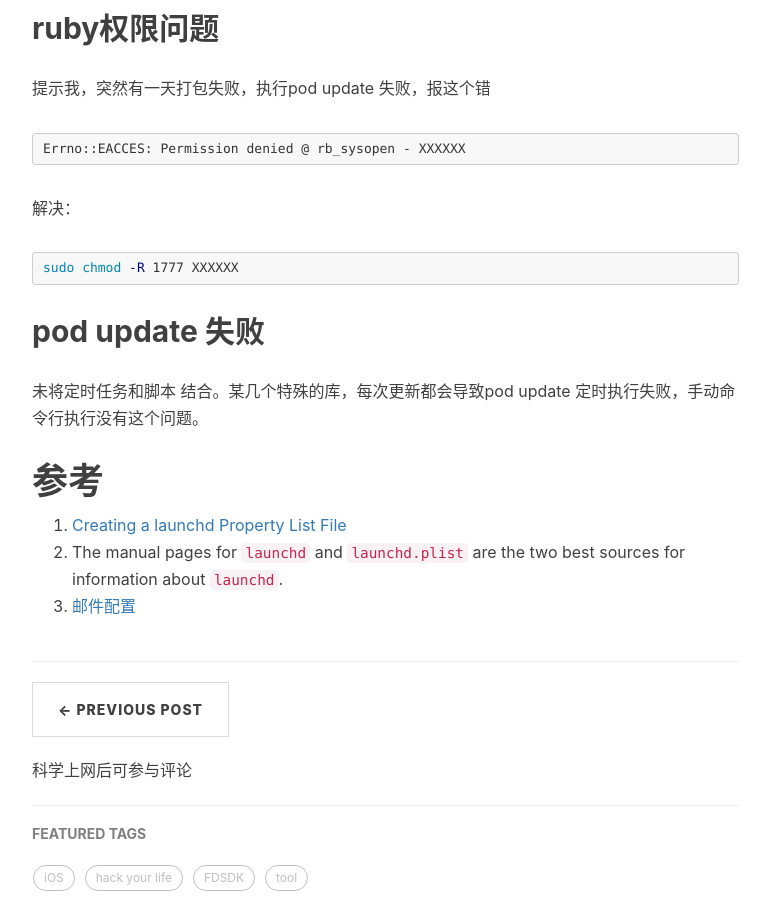
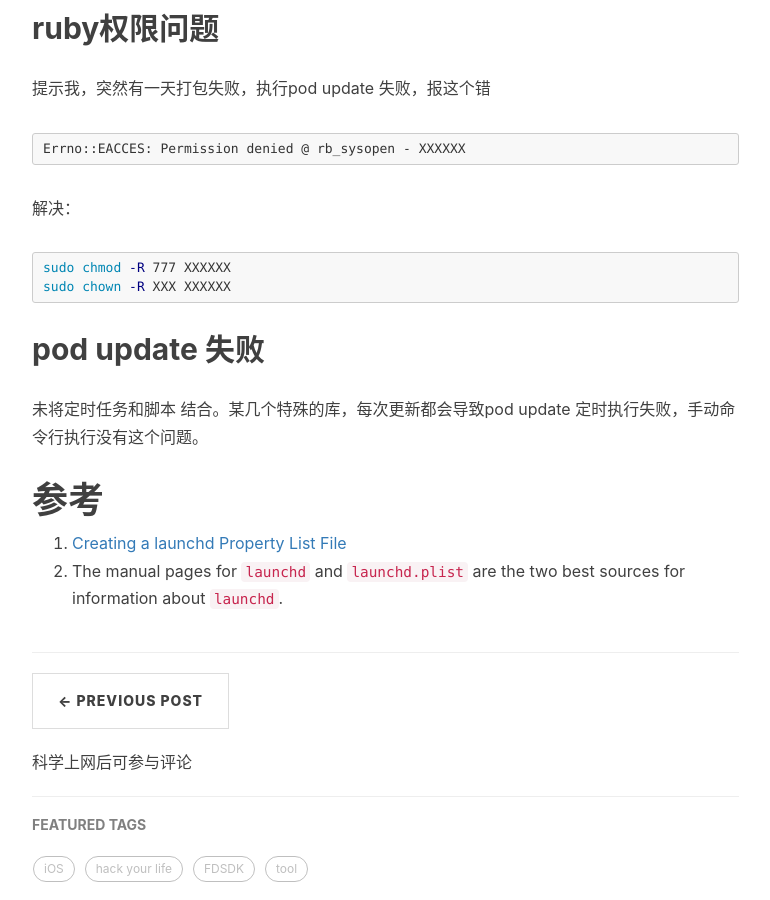
Before and after one commit to toolazytoname/toolazytoname.github.io, a Jekyll site: the page built from _posts/2019-01-07-script-package.markdown, in a window 1280 px wide and 900 px high, scrolled down 4307 px. Shown: the whole window, without its empty margins (233-1003 px from the left). Built offline with Jekyll 4.4.1, drawn with Linux system fonts in a browser that asks for light colours; nearby versions of some CDN libraries; comment, search, counter and statistics services are not loaded.

Commit message:
edit shell

```diff
--- a/_posts/2019-01-07-script-package.markdown
+++ b/_posts/2019-01-07-script-package.markdown
@@ -197,7 +197,6 @@ $ echo "Hello world" | mail -s "msmtp test at `date`" yourfriend®@gmail.com
 
 
 
-
 # 坑
 
 ## git秘钥获取
@@ -215,7 +214,8 @@ Errno::EACCES: Permission denied @ rb_sysopen - XXXXXX
 解决：
 
 ~~~shell
-sudo chmod -R 1777 XXXXXX
+sudo chmod -R 777 XXXXXX
+sudo chown -R XXX XXXXXX
 ~~~
 
 ## pod update 失败
@@ -226,4 +226,3 @@ sudo chmod -R 1777 XXXXXX
 
 1. [Creating a launchd Property List File](https://developer.apple.com/library/archive/documentation/MacOSX/Conceptual/BPSystemStartup/Chapters/CreatingLaunchdJobs.html#//apple_ref/doc/uid/TP40001762-104142)
 2. The manual pages for `launchd` and `launchd.plist` are the two best sources for information about `launchd`.
-3. [邮件配置](https://my.oschina.net/uhziel/blog/186683)
```
